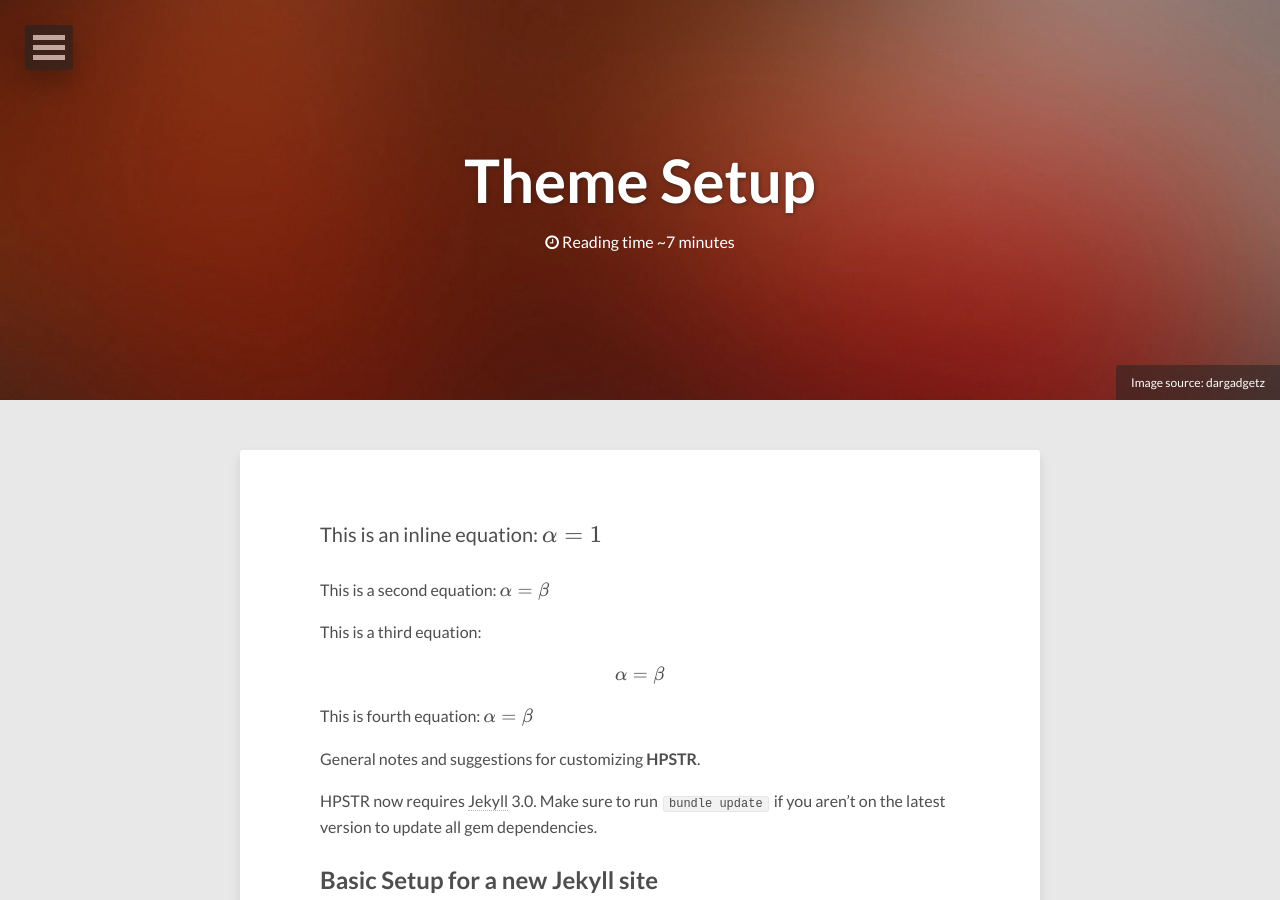
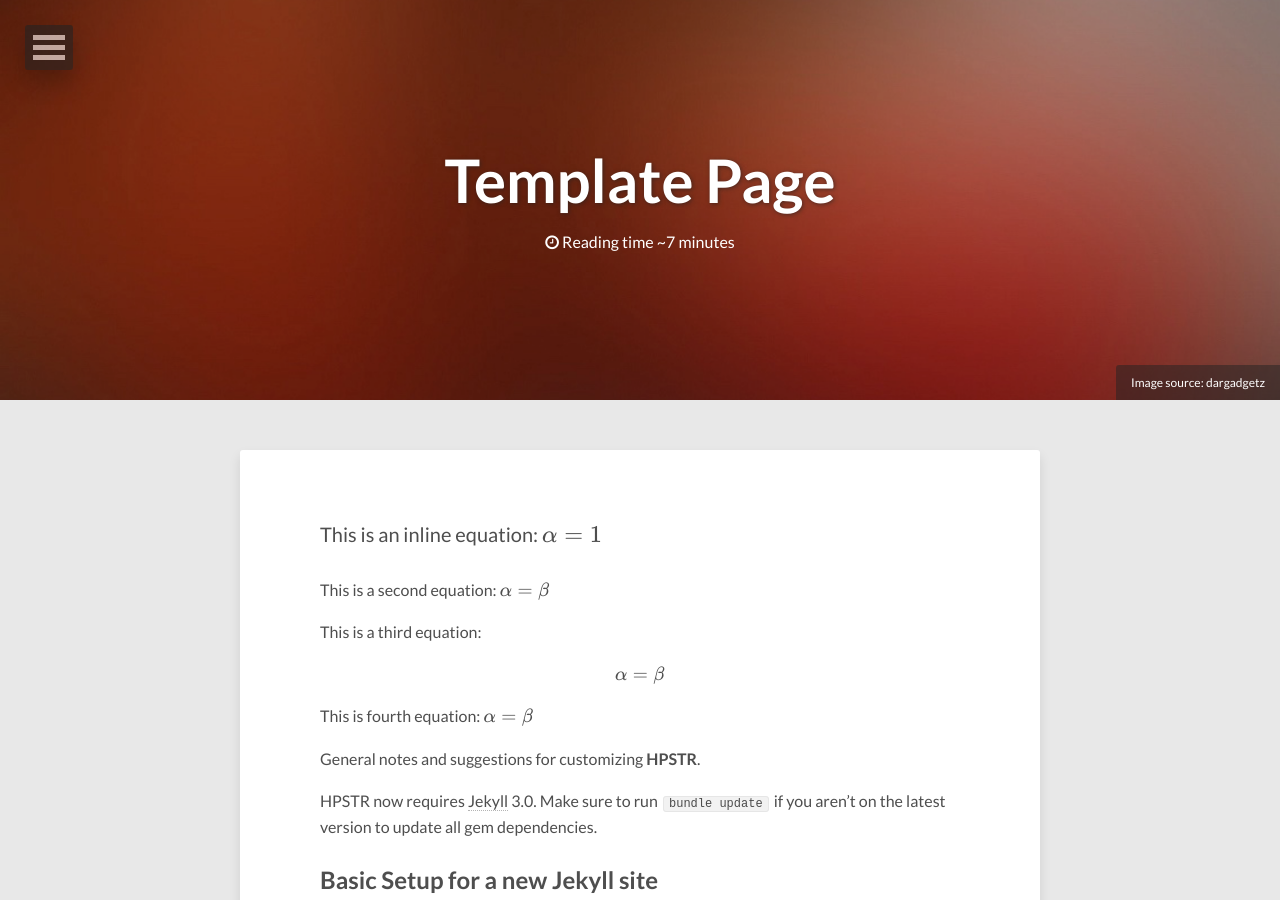
Before and after one commit to chienfm/chienfm.github.io, a Jekyll site: the page built from Heat-Transfer/index.md, in a window 1280 px wide and 900 px high. Built offline with Jekyll 4.4.1, drawn with Linux system fonts in a browser that asks for light colours; nearby versions of some CDN libraries; comment, search, counter and statistics services are not loaded.

Commit message:
Update Page

```diff
--- a/theme-setup/index.md
+++ b/Heat-Transfer/index.md
@@ -1,6 +1,6 @@
 ---
 layout: page
-title: Theme Setup
+title: Template Page
 description: "Instructions on how to install and customize the modern Jekyll theme HPSTR."
 image:
   feature: abstract-11.jpg
--- a/_data/navigation.yml
+++ b/_data/navigation.yml
@@ -1,10 +1,7 @@
 # Menu navigation links
 
 - title: Heat Transfer
-  url: /theme-setup/
-
-- title: Extend
-  url: http://google.com
+  url: /Heat-Transfer/
 
 - title: External Link
   url: http://chienfm.com
```
